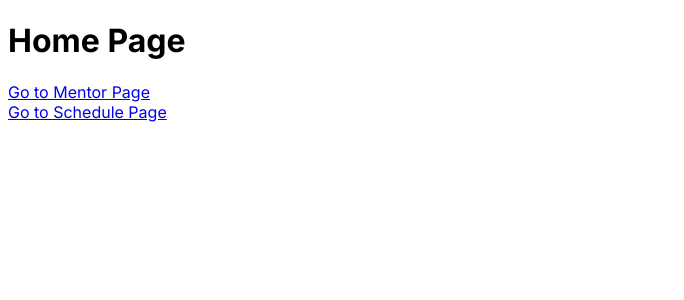
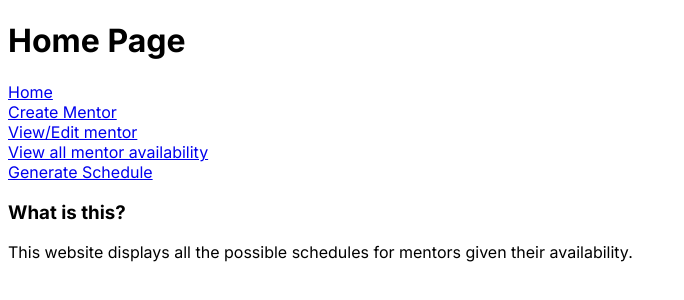
Before and after one commit to BlckHawker/Mentor-Schedule-Maker, a Next.js app: page / in a window 1280 px wide. Shown: the top 300 px of the page, without its empty margins (0-684 px from the left). Built offline with nearby package versions, Linux system fonts and the light colour scheme.

Commit message:
Add Nav Bar Component

```diff
--- a/src/app/mentor/create/page.tsx
+++ b/src/app/mentor/create/page.tsx
@@ -2,11 +2,13 @@
 //where one mentor can be created at a time
 
 import CreateMentor from "@/components/CreateMentor";
+import NavBar from "@/components/NavBar";
 
 export default function MentorCreatePage() {
   return (
       <div>
         <h1>Mentor Create Page</h1>
+        <NavBar/>
         <CreateMentor></CreateMentor>
       </div>
   );
--- a/src/app/mentor/page.tsx
+++ b/src/app/mentor/page.tsx
@@ -1,15 +1,13 @@
 //where to view all the mentors
-
-
-import Link from "next/link";
 import ViewMentor from "@/components/ViewMentor"
+import NavBar from "@/components/NavBar";
 
 //can route to the create mentor page
 const Mentor = () => {
   return (
     <div>
+      <NavBar/>
       <h1>Mentor Page</h1>
-      <Link href="./mentor/create">Go to Mentor Create Page</Link>
       <ViewMentor></ViewMentor>
     </div>
   );
--- a/src/app/page.tsx
+++ b/src/app/page.tsx
@@ -1,12 +1,12 @@
 
-import Link from 'next/link';
+import NavBar from '@/components/NavBar';
 export default function Home() {
   return (
       <div>
         <h1>Home Page</h1>
-        <Link href="./mentor/">Go to Mentor Page</Link><br/>
-        <Link href="./schedule/">Go to Schedule Page</Link>
-
+        <NavBar/>
+        <h3>What is this?</h3>
+        <p>This website displays all the possible schedules for mentors given their availability.</p>
       </div>
   );
 }
--- a/src/app/schedule/page.tsx
+++ b/src/app/schedule/page.tsx
@@ -1,12 +1,14 @@
 
 //where schedules can be made/viewed
 
+import NavBar from "@/components/NavBar";
 import ViewSchedule from "@/components/ViewSchedule";
 
 export default function SchedulePage() {
   return (
       <div>
         <h1>Schedule Page</h1>
+        <NavBar/>
         <ViewSchedule></ViewSchedule>
       </div>
   );
--- /dev/null
+++ b/src/components/NavBar.tsx
@@ -0,0 +1,16 @@
+"use client";
+import Link from 'next/link';
+const NavBar = () => {
+    return (
+        <div>
+            <Link href={"/"}>Home</Link><br/>
+            <Link href={"/mentor/create"}>Create Mentor</Link><br/>
+            <Link href={"/mentor/edit"}>View/Edit mentor</Link><br/>
+            <Link href={"/mentor"}>View all mentor availability</Link><br />
+            <Link href={"/schedule"}>Generate Schedule</Link>
+
+        </div>
+    );
+}
+
+export default NavBar;
```
Also changed, not shown: src/app/mentor/edit/page.tsx (added, +10 -0 lines).
